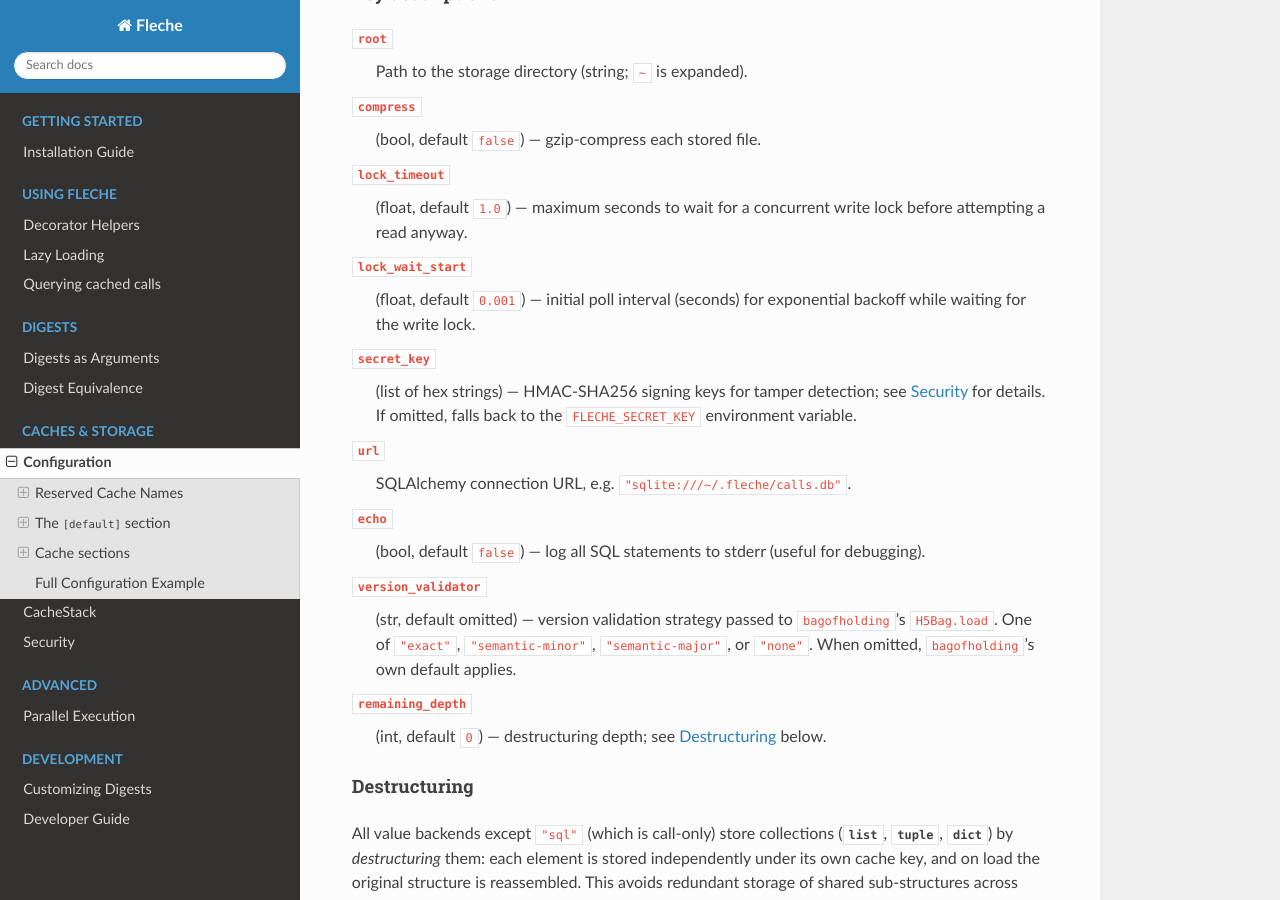
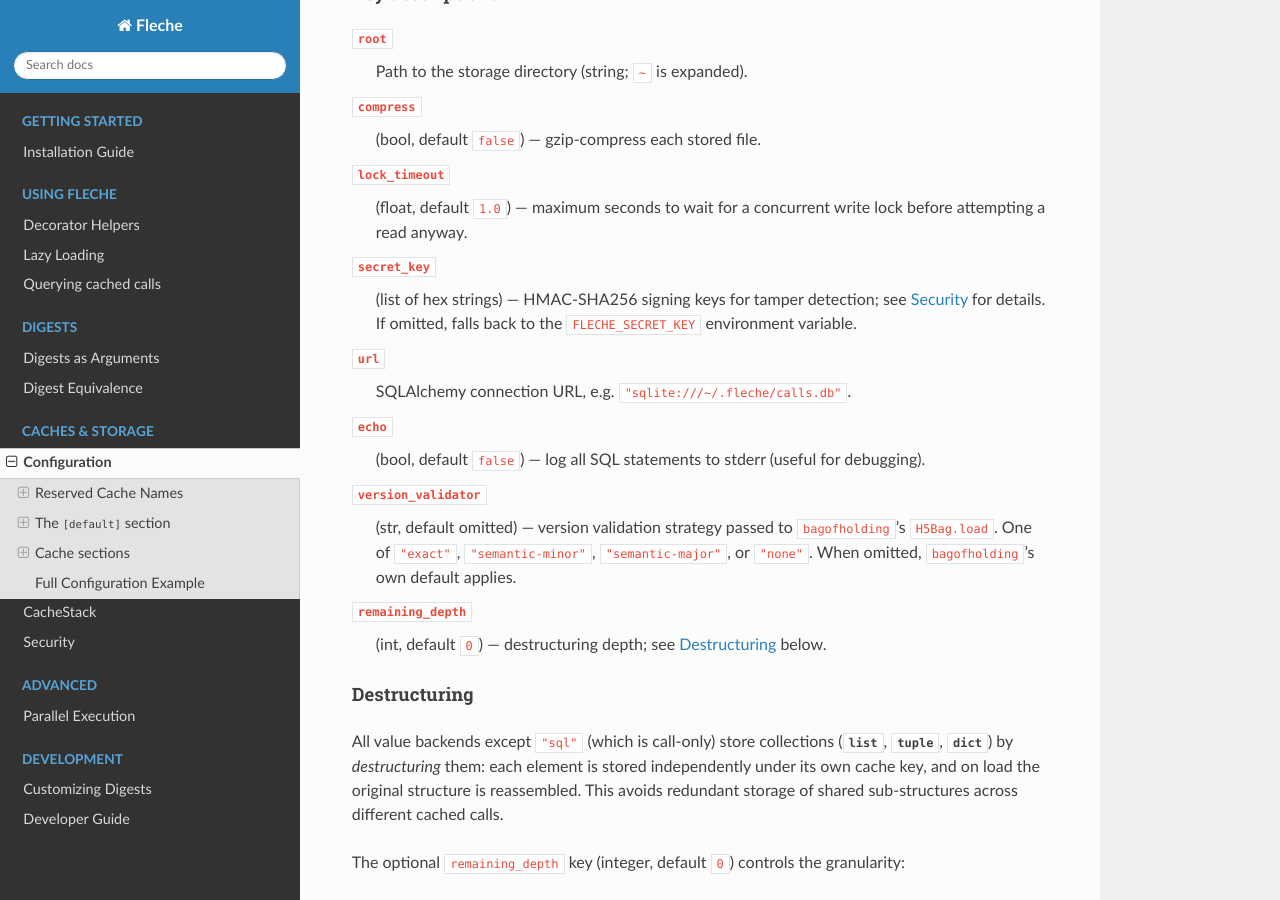
Before and after one commit to pmrv/fleche, a Sphinx documentation site: the page built from docs/storage/configuration.rst, in a window 1280 px wide and 900 px high, scrolled down 2597 px. Built offline with Sphinx 7.4.7 and the Read the Docs theme 3.1.0, drawn with Linux system fonts in a browser that asks for light colours; pages that are not in the unit, such as notebooks, are missing from menus.

```diff
--- a/docs/storage/configuration.rst
+++ b/docs/storage/configuration.rst
@@ -120,7 +120,7 @@ Available storage types
      - Filesystem backend, standard ``pickle``
        (:class:`~fleche.storage.ValuePickleFile` / :class:`~fleche.storage.CallPickleFile`)
      - ``root``
-     - ``compress``, ``lock_timeout``, ``lock_wait_start``,
+     - ``compress``, ``lock_timeout``,
        ``secret_key``, ``remaining_depth`` *(value only)*
    * - ``"cloudpickle"``
      - Filesystem backend, ``cloudpickle``; handles lambdas, closures, etc.
@@ -137,7 +137,7 @@ Available storage types
        (:class:`~fleche.storage.ValueBagOfHoldingH5File` /
        :class:`~fleche.storage.CallBagOfHoldingH5File`)
      - ``root``
-     - ``lock_timeout``, ``lock_wait_start``,
+     - ``lock_timeout``,
        ``version_validator``, ``remaining_depth`` *(value only)*
    * - ``"sql"``
      - SQL via SQLAlchemy (:class:`~fleche.storage.Sql`).
@@ -157,10 +157,6 @@ Key descriptions
 ``lock_timeout``
     (float, default ``1.0``) — maximum seconds to wait for a concurrent write lock
     before attempting a read anyway.
-
-``lock_wait_start``
-    (float, default ``0.001``) — initial poll interval (seconds) for exponential
-    backoff while waiting for the write lock.
 
 ``secret_key``
     (list of hex strings) — HMAC-SHA256 signing keys for tamper detection;
```
